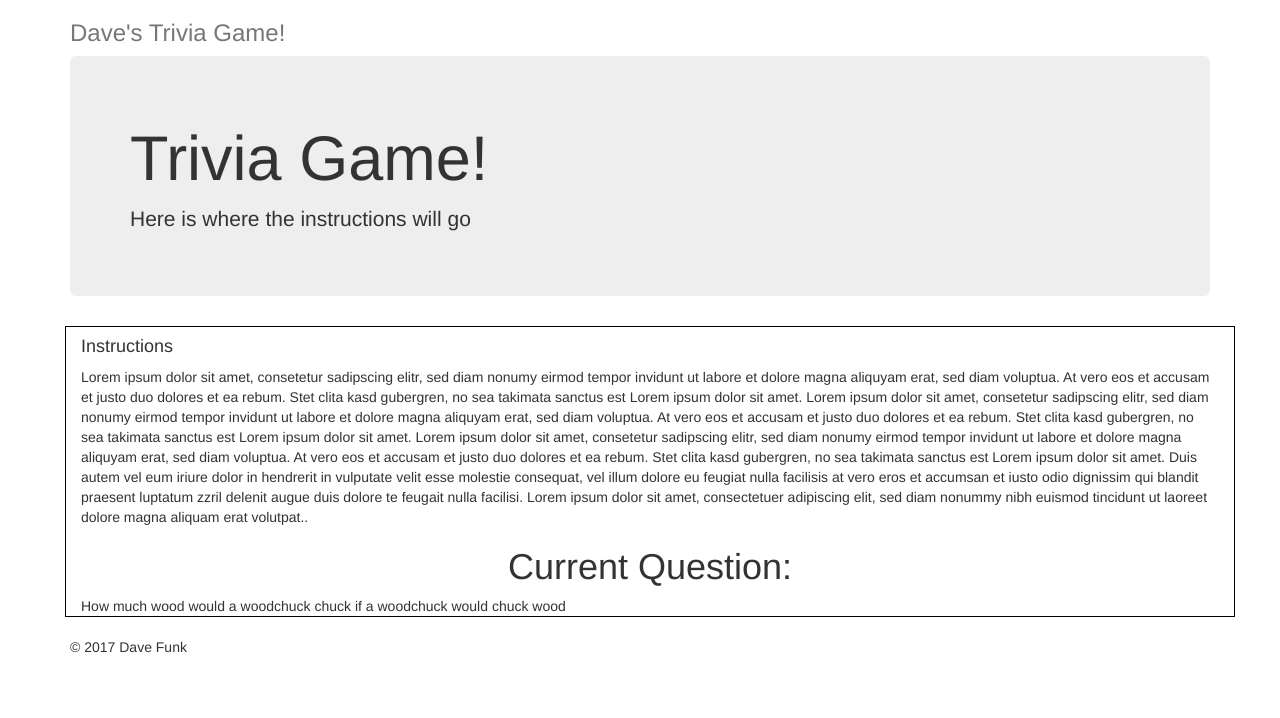
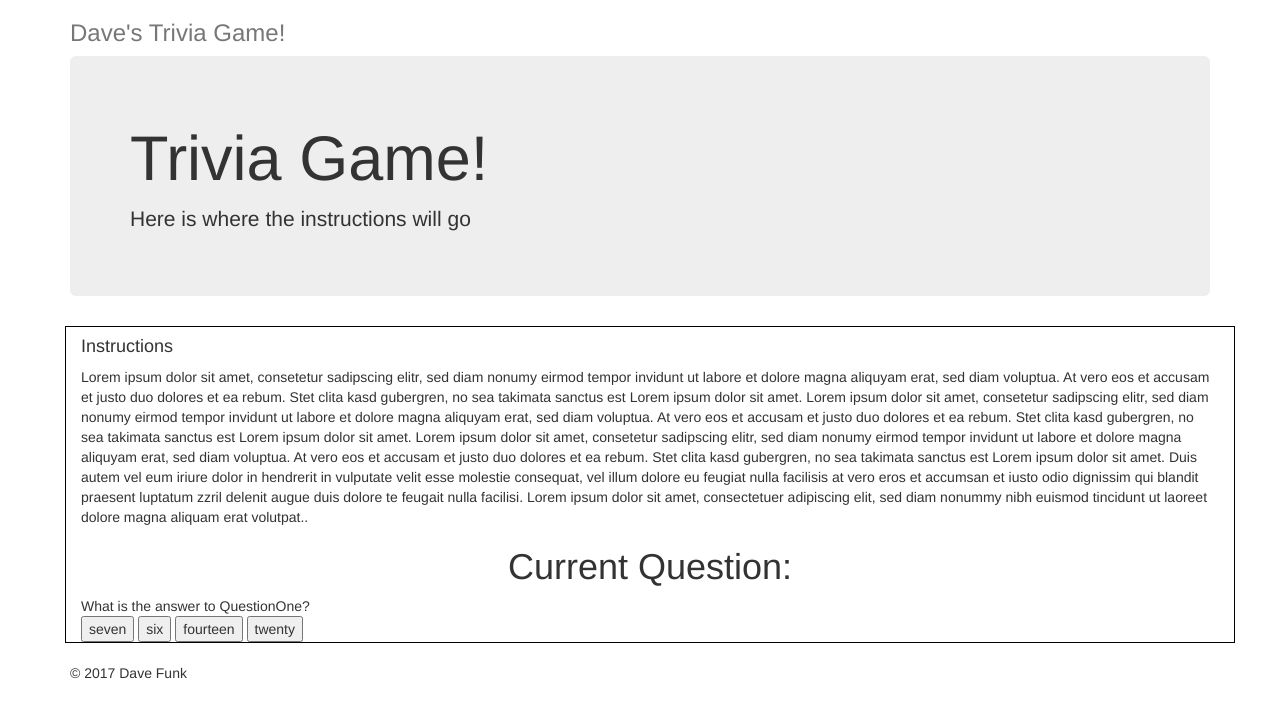
Before and after one commit to davidfunk13/trivia-game, a plain HTML site: page index.html in a window 1280 px wide. Drawn offline with nearby package versions, Linux system fonts and the light colour scheme.

Commit message:
adding buttons with values from jquery selectors.

```diff
--- a/assets/javascript/app.js
+++ b/assets/javascript/app.js
@@ -1,7 +1,7 @@
 $(document).ready(function() {
 
 var questionOne = {
-    question: "How much wood would a woodchuck chuck if a woodchuck would chuck wood",
+    question: "What is the answer to QuestionOne?",
     answers: {
         a: "seven",
         b: "six",
@@ -12,7 +12,7 @@ var questionOne = {
 };
 
 var questionTwo = {
-    question: "Why",
+    question: "What is the answer to QuestionTwo?",
     answers: {
         a: "seven",
         b: "six",
@@ -22,7 +22,7 @@ var questionTwo = {
     }
 };
 var questionThree = {
-    question: "How many times is too many",
+    question: "What is the answer to QuestionThree?",
     answers: {
         a: "seven",
         b: "six",
@@ -32,7 +32,7 @@ var questionThree = {
     }
 };
 var questionFour = {
-    question: "Who dunnit",
+    question: "What is the answer to questionFour?",
     answers: {
         a: "seven",
         b: "six",
@@ -41,7 +41,12 @@ var questionFour = {
         answer: "seven",
     }
 };
+console.log(questionOne.answers.a)
 var questionArray = [questionOne.question, questionTwo.question, questionThree.question, questionFour.question]
 // console.log(questionArray[2].toString());
 $("#questionsdiv").html(questionOne.question);
+$("#answerone").html(questionOne.answers.a);
+$('#answertwo').html(questionOne.answers.b);
+$('#answerthree').html(questionOne.answers.c);
+$('#answerfour').html(questionOne.answers.d);
 });
--- a/index.html
+++ b/index.html
@@ -47,6 +47,12 @@
                         <h1>Current Question:</h1>
                     </div>
                     <div id="questionsdiv"></div>
+                    <div id="buttons">
+                        <button id="answerone">AnswerOne</button>
+                        <button id="answertwo">AnswerTwo</button>
+                        <button id="answerthree">AnswerThree</button>
+                        <button id="answerfour">AnswerFour</button>
+                    </div>
             </div>
         </div>
 
```
